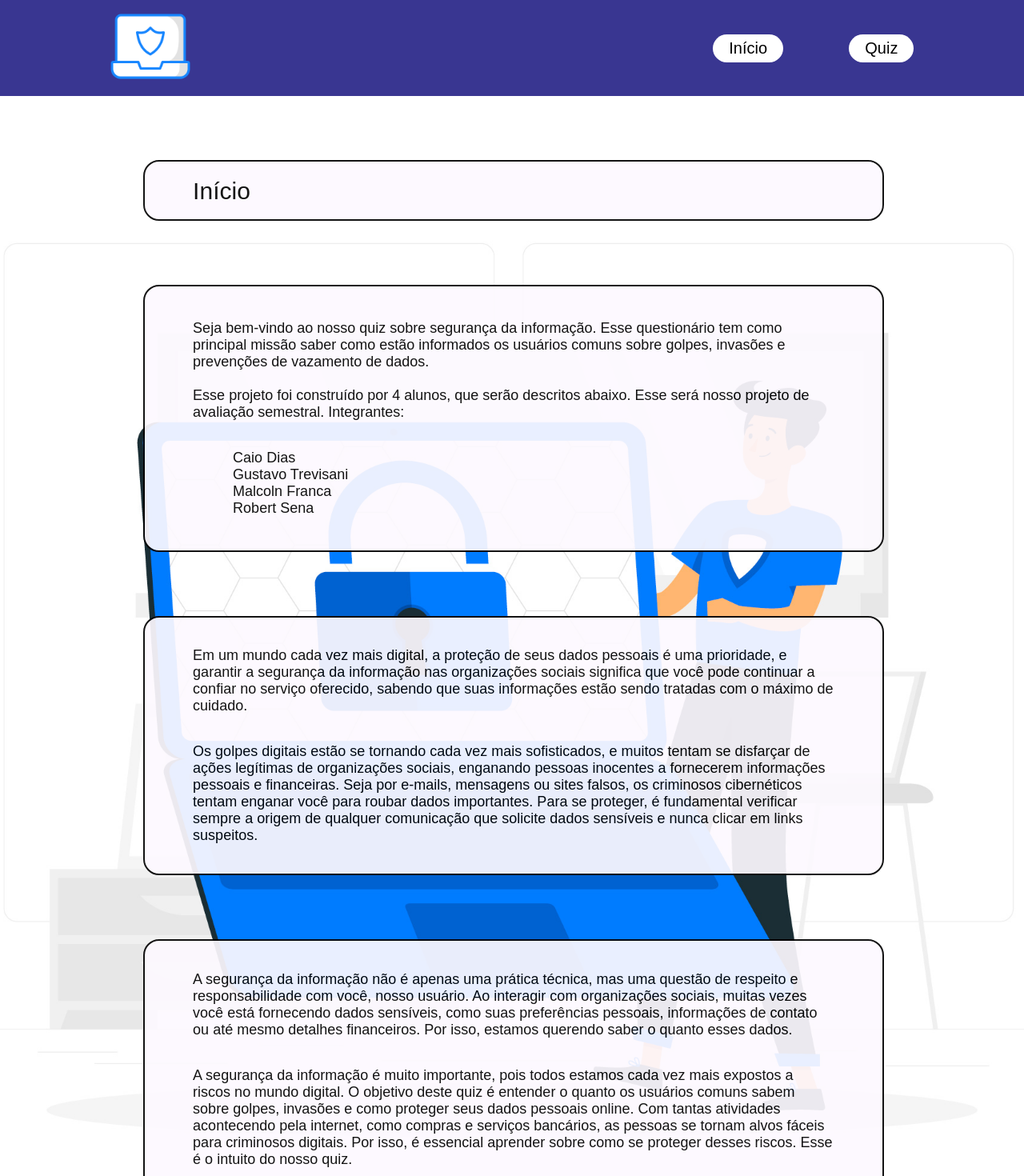
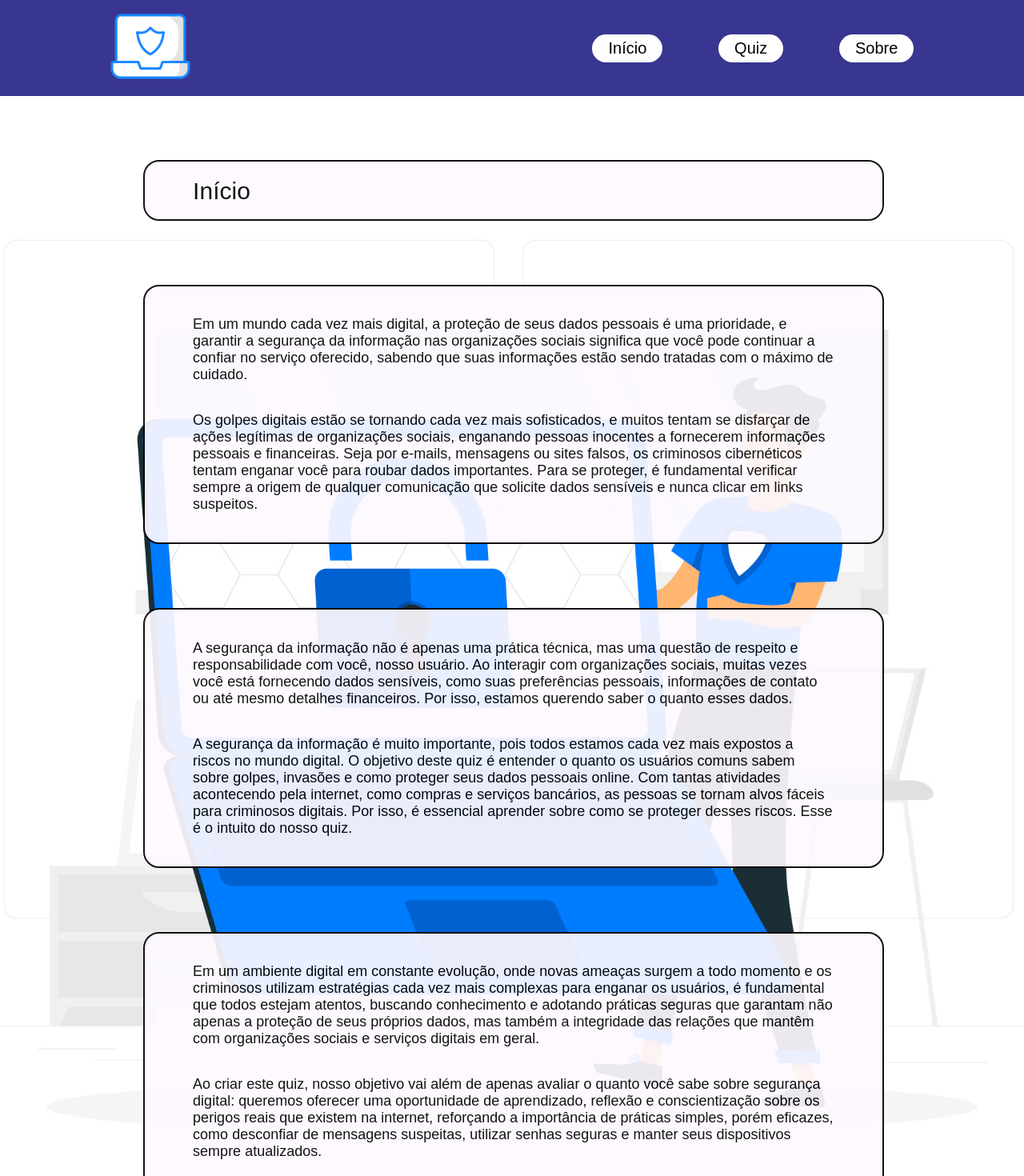
Before and after one commit to Robert-025/Projetos_UniDrummond, a React (Create React App) app in the folder PEX/react/client/: page / in a window 1280 px wide. Shown: the top 1470 px of the page at 80% size. Built offline with nearby package versions, Linux system fonts and the light colour scheme.

Commit message:
Inicio da responsividade e criação da page sobre

```diff
--- /dev/null
+++ b/PEX/react/client/src/components/About.js
@@ -0,0 +1,20 @@
+import { Link } from 'react-router-dom';
+
+import Header from './Header.js';
+import Footer from './Footer.js';
+
+import '../styles/App.css';
+
+export default function About(){
+    return(
+        <div className='body'>
+
+            <Header />
+
+
+
+            <Footer />
+
+        </div>
+    )
+}
--- a/PEX/react/client/src/components/App.js
+++ b/PEX/react/client/src/components/App.js
@@ -18,7 +18,7 @@ export default function App() {
               <h1>Início</h1>
             </div>
           </div>
-          <div className="conteudo-entrada">
+          {/* <div className="conteudo-entrada">
             <div className="entrada">
               <p>
                 Seja bem-vindo ao nosso quiz sobre segurança da informação. Esse questionário tem como principal missão saber como estão informados os usuários comuns sobre golpes, invasões e prevenções de vazamento de dados.
@@ -33,7 +33,7 @@ export default function App() {
                 Robert Sena
               </p>
             </div>
-          </div>
+          </div> */}
           <div className="conteudo-dados">
             <div className="frases">
               <p>
@@ -54,6 +54,16 @@ export default function App() {
               </p>
             </div>
           </div>
+          <div className="conteudo-dados">
+            <div className="frases">
+              <p>
+                Em um ambiente digital em constante evolução, onde novas ameaças surgem a todo momento e os criminosos utilizam estratégias cada vez mais complexas para enganar os usuários, é fundamental que todos estejam atentos, buscando conhecimento e adotando práticas seguras que garantam não apenas a proteção de seus próprios dados, mas também a integridade das relações que mantêm com organizações sociais e serviços digitais em geral.
+              </p>
+              <p>
+                Ao criar este quiz, nosso objetivo vai além de apenas avaliar o quanto você sabe sobre segurança digital: queremos oferecer uma oportunidade de aprendizado, reflexão e conscientização sobre os perigos reais que existem na internet, reforçando a importância de práticas simples, porém eficazes, como desconfiar de mensagens suspeitas, utilizar senhas seguras e manter seus dispositivos sempre atualizados.
+              </p>
+            </div>
+          </div>
           <div className="espaco-botao">
             <Link to="/quiz">Iniciar o Quiz</Link>
           </div>
--- a/PEX/react/client/src/components/Header.js
+++ b/PEX/react/client/src/components/Header.js
@@ -15,6 +15,7 @@ export default function Header() {
                         <nav className="links-cabecalho">
                             <a href="/">Início</a>
                             <a href="/quiz">Quiz</a>
+                            <a href="/about">Sobre</a>
                         </nav>
                     </div>
                 </div>
--- a/PEX/react/client/src/index.js
+++ b/PEX/react/client/src/index.js
@@ -8,6 +8,7 @@ import { createBrowserRouter, RouterProvider } from 'react-router-dom';
 import App from './components/App';
 import Quiz from './components/Quiz';
 import Result from './components/Result';
+import About from './components/About';
 
 const router = createBrowserRouter([
   {
@@ -21,6 +22,10 @@ const router = createBrowserRouter([
   {
     path: '/result',
     element: <Result />
+  },
+    {
+    path: '/About',
+    element: <About />
   }
 ]);
 
--- a/PEX/react/client/src/styles/App.css
+++ b/PEX/react/client/src/styles/App.css
@@ -30,7 +30,7 @@ header{
 }
 
 .direito-header{
-  width: 25%;
+  width: 40%;
   height: 100%;
   display: flex;
   /* background-color: blueviolet; */
@@ -363,3 +363,7 @@ label{
 }
 
 /* -------------- RESULT --------------*/
+
+@media (max-width: 999px){
+
+}
```
